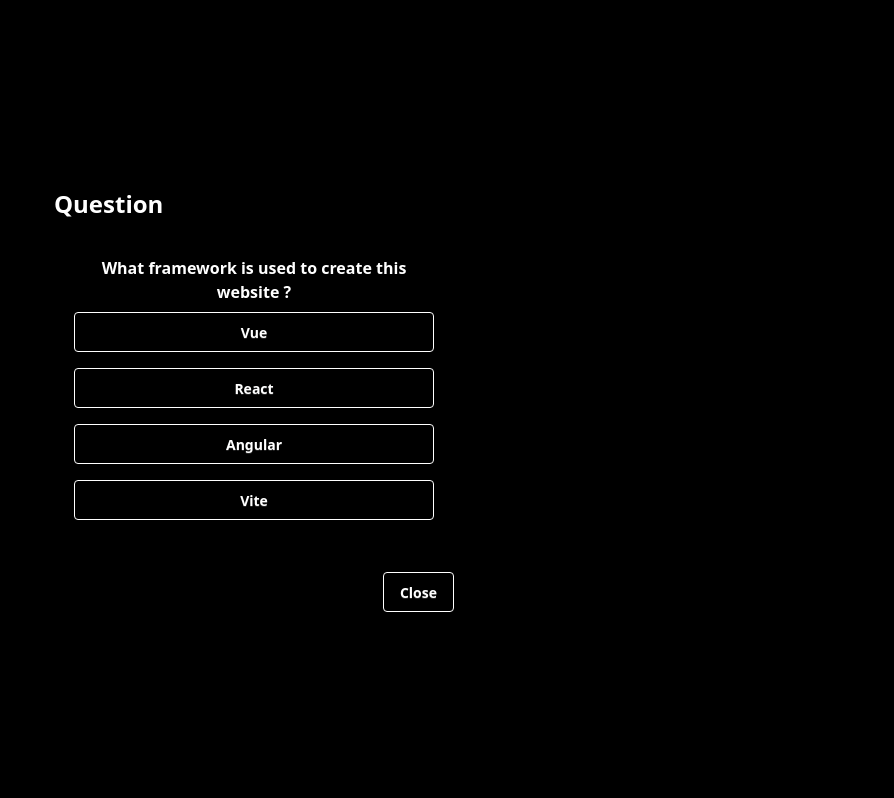
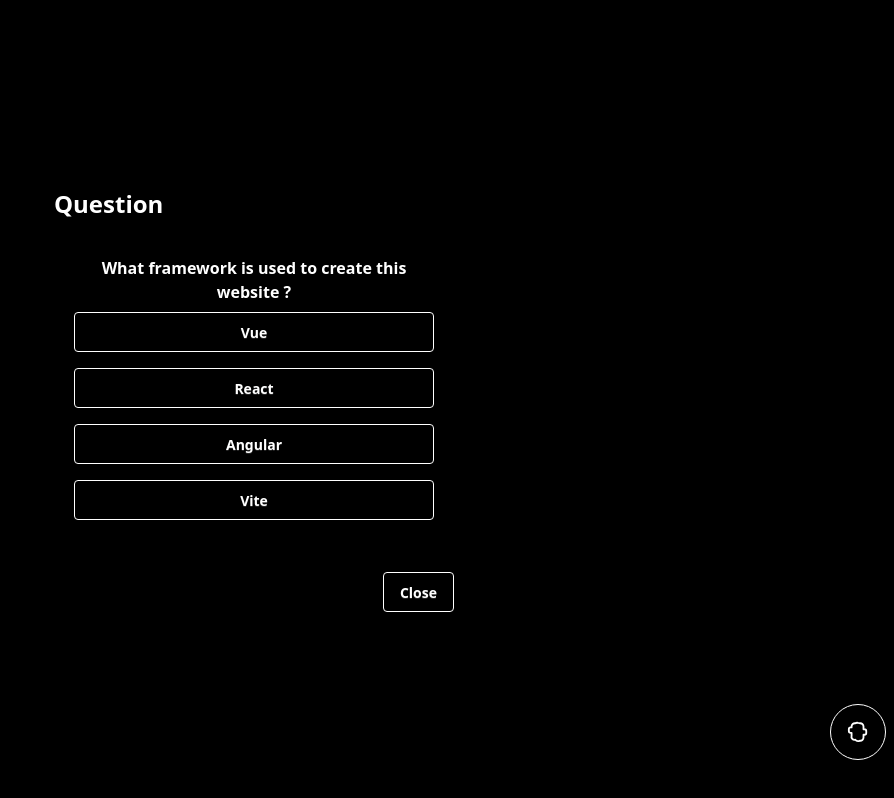
Before and after one commit to Shoukshai/Tristan_Favier, a Vue app: page / in a window 1280 px wide. Both pictures are taken after a click on the button "Open the QUIZ". Shown: the whole page, without its empty margins (386-1280 px from the left). Built offline with nearby package versions, Linux system fonts and the light colour scheme.

Commit message:
Changes to the visibility of the bruteforce button

```diff
--- a/src/components/FloatingButton.vue
+++ b/src/components/FloatingButton.vue
@@ -1,6 +1,6 @@
 <template>
     <button
-        class="btn btn-outline fixed bottom-10 right-2 shadow-lg rounded-full w-14 h-14 flex items-center justify-center z-50 hover:bg-emerald-800"
+        class="btn btn-outline fixed bottom-10 right-2 shadow-lg rounded-full w-14 h-14 flex items-center justify-center z-[999] hover:bg-emerald-800"
         @click="$emit('open-modal')"
     >
         <svg
--- a/src/pages/HomePage.vue
+++ b/src/pages/HomePage.vue
@@ -34,7 +34,10 @@
             ></div>
         </transition>
 
-        <FloatingButton @open-modal="showRobotDialog" />
+        <transition name="fade">
+            <FloatingButton v-if="isQuizPanelOn" @open-modal="showRobotDialog" />
+        </transition>
+
         <RobotModal
             :show="isRobotDialogOn"
             @close="hideRobotDialog"
@@ -113,6 +116,7 @@
     const showRobotDialog = () => {
         isRobotDialogOn.value = true;
         isBlurOn.value = true;
+        isQuizPanelOn.value = false;
     };
 
     const hideRobotDialog = () => {
@@ -272,4 +276,12 @@
         opacity: 0;
         transform: scale(0.9);
     }
+    .fade-enter-active,
+    .fade-leave-active {
+    transition: opacity 0.3s ease;
+    }
+    .fade-enter-from,
+    .fade-leave-to {
+    opacity: 0;
+    }
 </style>
```
